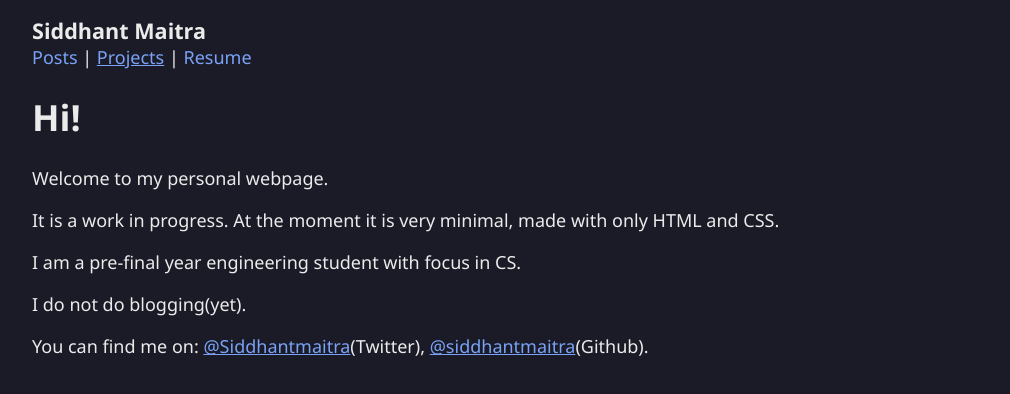
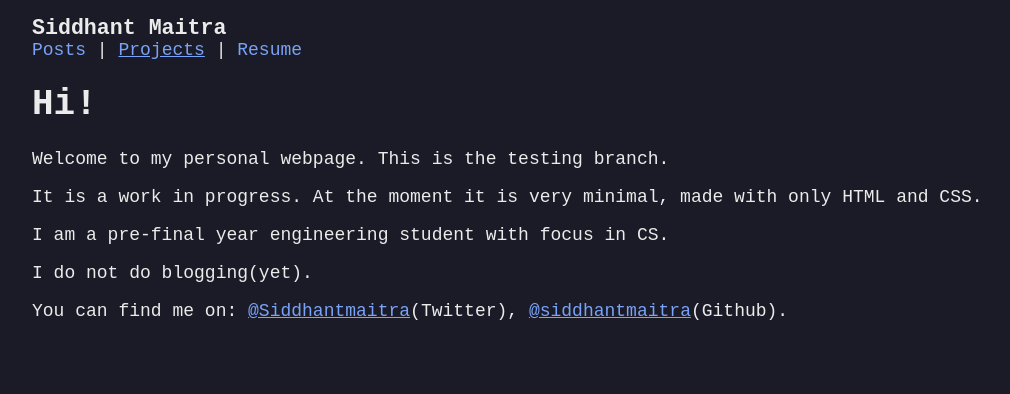
Before and after one commit to siddhantmaitra/personal-website, a plain HTML site: page index.html in a window 1280 px wide. Shown: the whole page, without its empty margins (96-1106 px from the left). Drawn offline with Linux system fonts and the light colour scheme.

Commit message:
Dummy Commit
Body of the Message

```diff
--- a/index.html
+++ b/index.html
@@ -20,7 +20,7 @@
     </header>
     <main>
         <h1>Hi!</h1>
-        <p>Welcome to my personal webpage.</p>
+        <p>Welcome to my personal webpage. This is the testing branch.</p>
         <p>It is a work in progress. At the moment it is very minimal, made with only HTML and CSS. </p>
         <p> I am a pre-final year engineering student with focus in CS.</p>
         <p> I do not do blogging(yet).</p>
--- a/styles.css
+++ b/styles.css
@@ -1,5 +1,5 @@
 html {
-  font-family: "Segoe UI", "Times New Roman", Times, serif;
+  font-family: monospace,"Segoe UI", "Times New Roman", Times, serif;
   background-color: #1a1b26;
   color: #ebebeb;
 }
```
